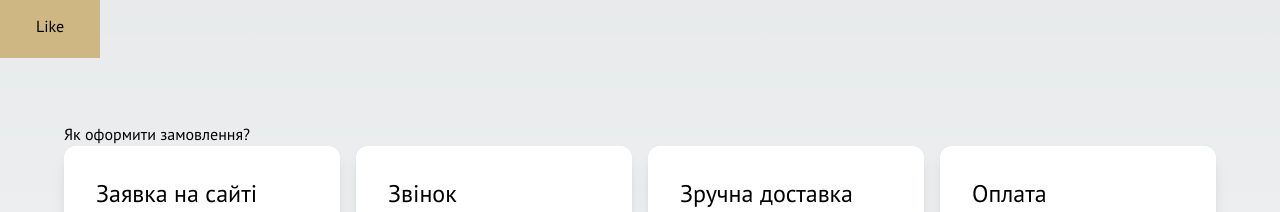
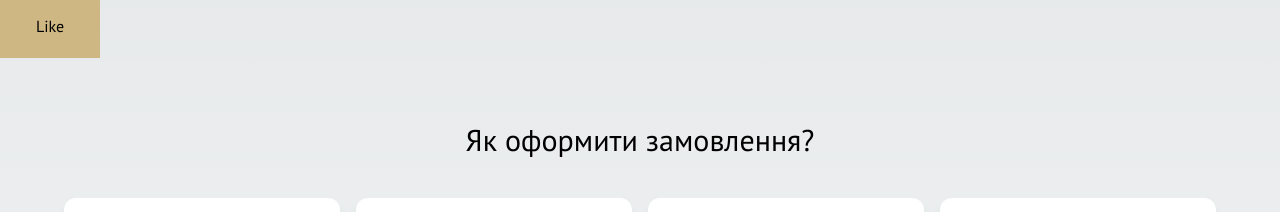
Before and after one commit to milkabaldi/ndfood, a Next.js app: page / in a window 1280 px wide. Shown: the part 880-1092 px from the top of the page. Built offline with nearby package versions, Linux system fonts and the light colour scheme; no server answers.

Commit message:
How order

```diff
--- a/src/components/HowOrder.jsx
+++ b/src/components/HowOrder.jsx
@@ -9,7 +9,7 @@ export const HowOrder = () => {
   return (
     <section className={`${styles.paddingY} ${styles.paddingX} `}>
       <div className={`${styles.boxWidth} `} >
-        <h1>Як оформити замовлення?</h1>
+        <h1 className='text-3xl text-center mb-10'>Як оформити замовлення?</h1>
         <div className='grid grid-cols-4 gap-4'>
         {data.howOrder.map((item) => (
           <div key={item.title} className='p-8 bg-white rounded-xl  shadow-lg shadow-black-500/50'>
```
